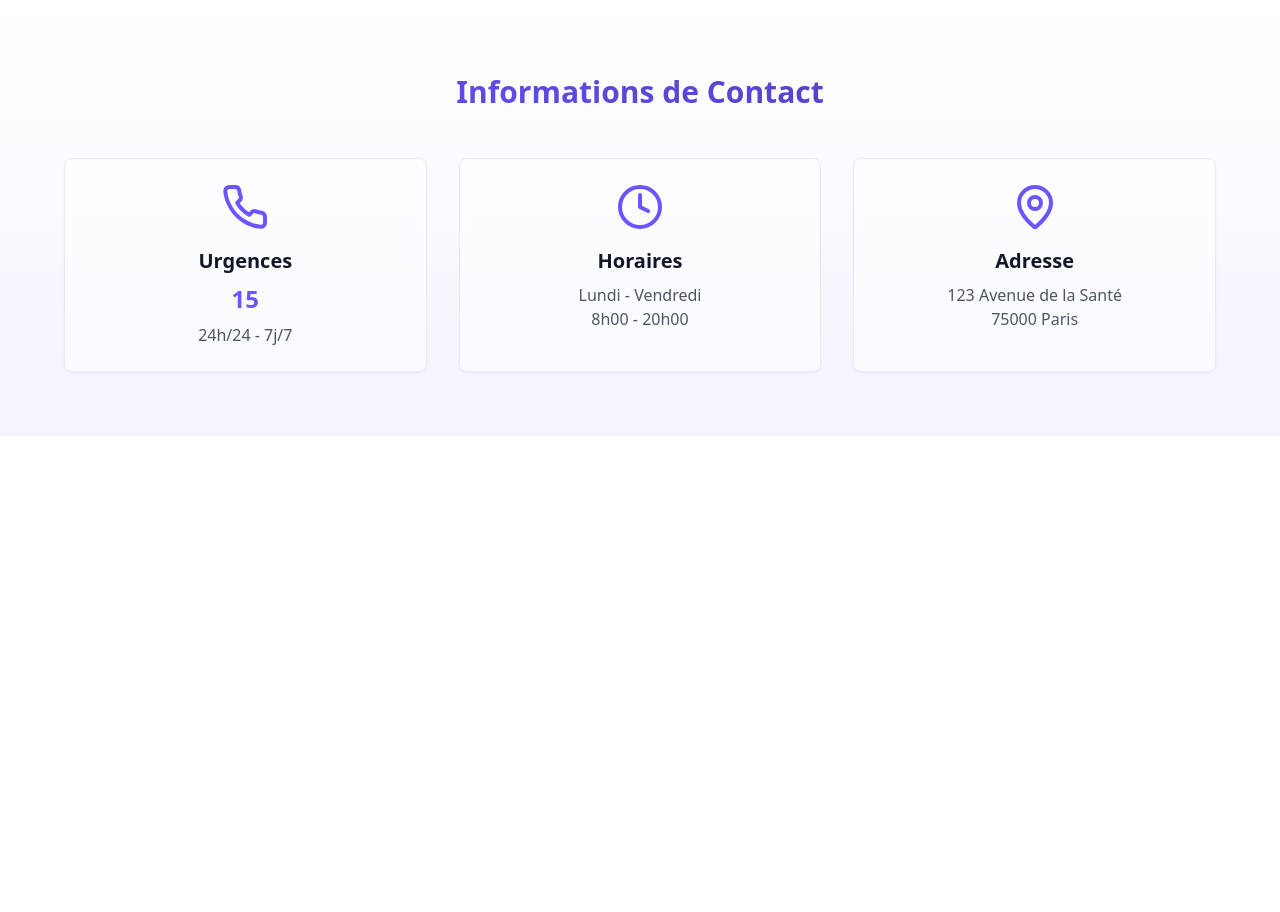
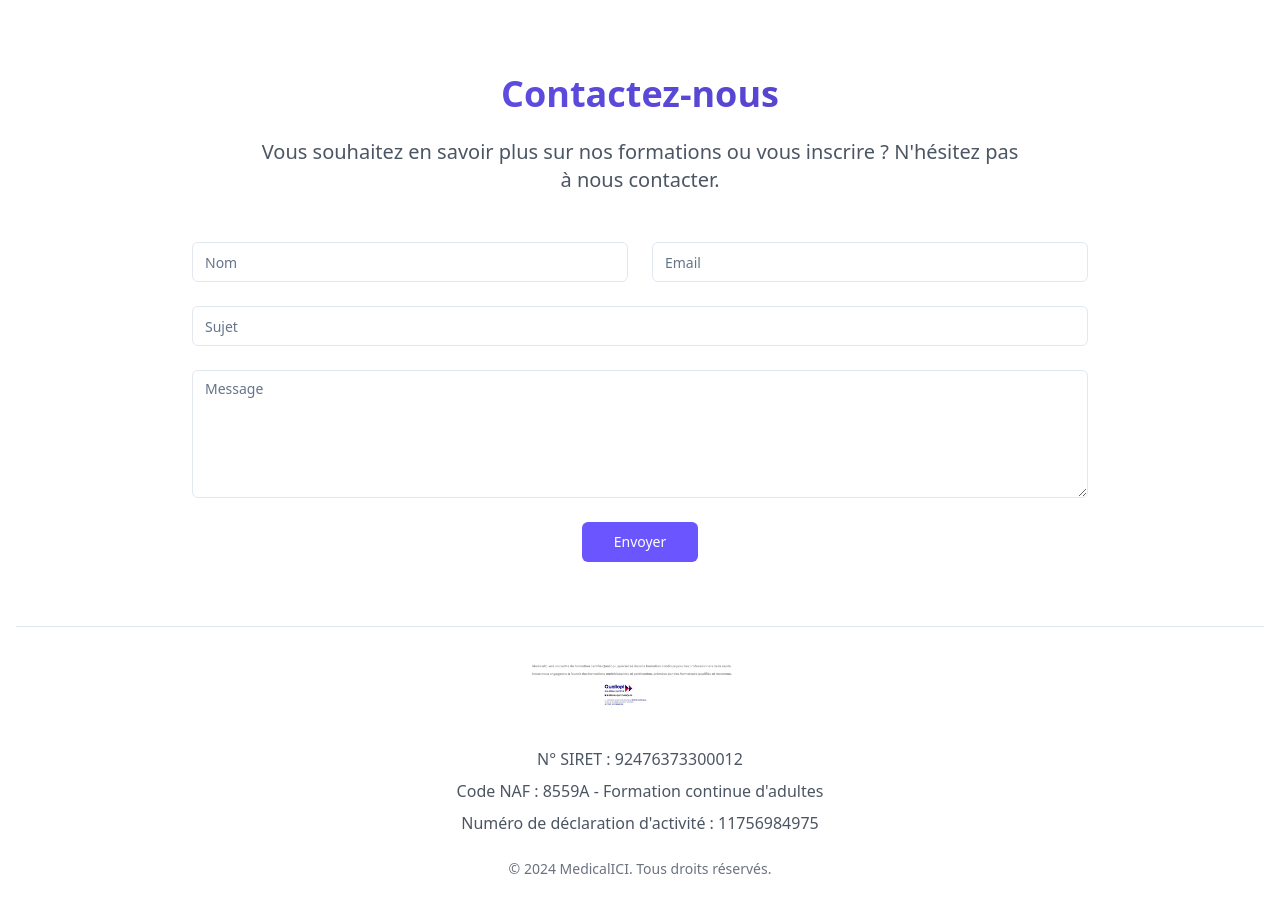
Before and after one commit to RREINMM/medicalici, a React (Vite) app: page / in a window 1280 px wide. Shown: the part 1660-2572 px from the top of the page. Before the commit the page ends 2096 px from the top, so only its background shows below. Built offline with nearby package versions, Linux system fonts and the light colour scheme.

Commit message:
Add footer information and logo
Updated the footer to include the following details:
- N° SIRET: 92476373300012
- Code NAF: 8559A - Formation continue d'adultes
- Numéro de déclaration d’activité: 11756984975

Also added the MedicalICI logo.
[skip gpt_engineer]

```diff
--- a/src/components/Contact.tsx
+++ b/src/components/Contact.tsx
@@ -1,35 +1,53 @@
-import { Phone, Clock, MapPin } from "lucide-react";
-import { Card } from "@/components/ui/card";
+import { Button } from "@/components/ui/button";
+import { Input } from "@/components/ui/input";
+import { Textarea } from "@/components/ui/textarea";
 
 export const Contact = () => {
   return (
-    <section className="bg-gradient-to-b from-white to-medical-50 py-16 px-4">
-      <div className="max-w-6xl mx-auto">
-        <h2 className="text-3xl font-bold text-center mb-12 bg-gradient-to-r from-medical-600 to-medical-800 bg-clip-text text-transparent">
-          Informations de Contact
-        </h2>
-        <div className="grid grid-cols-1 md:grid-cols-3 gap-8">
-          <Card className="p-6 text-center hover:shadow-xl transition-all duration-300 bg-white/50 backdrop-blur-sm border border-medical-100">
-            <Phone className="w-12 h-12 text-medical-600 mx-auto mb-4" />
-            <h3 className="font-semibold text-xl mb-2 text-gray-900">Urgences</h3>
-            <p className="text-2xl font-bold text-medical-600">15</p>
-            <p className="text-gray-600 mt-2">24h/24 - 7j/7</p>
-          </Card>
+    <section className="bg-white py-16">
+      <div className="container mx-auto px-4">
+        <div className="text-center mb-12">
+          <h2 className="text-4xl font-bold mb-6 bg-gradient-to-r from-medical-600 to-medical-800 bg-clip-text text-transparent">
+            Contactez-nous
+          </h2>
+          <p className="text-xl text-gray-600 max-w-3xl mx-auto">
+            Vous souhaitez en savoir plus sur nos formations ou vous inscrire ? N'hésitez pas à nous contacter.
+          </p>
+        </div>
 
-          <Card className="p-6 text-center hover:shadow-xl transition-all duration-300 bg-white/50 backdrop-blur-sm border border-medical-100">
-            <Clock className="w-12 h-12 text-medical-600 mx-auto mb-4" />
-            <h3 className="font-semibold text-xl mb-2 text-gray-900">Horaires</h3>
-            <p className="text-gray-600">Lundi - Vendredi</p>
-            <p className="text-gray-600">8h00 - 20h00</p>
-          </Card>
+        <div className="max-w-4xl mx-auto">
+          <form className="space-y-6">
+            <div className="grid grid-cols-1 md:grid-cols-2 gap-6">
+              <Input type="text" placeholder="Nom" />
+              <Input type="email" placeholder="Email" />
+            </div>
+            <Input type="text" placeholder="Sujet" />
+            <Textarea placeholder="Message" className="h-32" />
+            <div className="text-center">
+              <Button className="bg-medical-600 hover:bg-medical-700 text-white px-8 py-2">
+                Envoyer
+              </Button>
+            </div>
+          </form>
+        </div>
 
-          <Card className="p-6 text-center hover:shadow-xl transition-all duration-300 bg-white/50 backdrop-blur-sm border border-medical-100">
-            <MapPin className="w-12 h-12 text-medical-600 mx-auto mb-4" />
-            <h3 className="font-semibold text-xl mb-2 text-gray-900">Adresse</h3>
-            <p className="text-gray-600">123 Avenue de la Santé</p>
-            <p className="text-gray-600">75000 Paris</p>
-          </Card>
-        </div>
+        <footer className="mt-16 border-t pt-8">
+          <div className="flex flex-col items-center space-y-6">
+            <img
+              src="/lovable-uploads/4c6f8f6d-5a43-48f9-bf9c-4b92afcbf3f0.png"
+              alt="MedicalICI Logo"
+              className="h-16 w-auto"
+            />
+            <div className="text-center text-gray-600 space-y-2">
+              <p>N° SIRET : 92476373300012</p>
+              <p>Code NAF : 8559A - Formation continue d'adultes</p>
+              <p>Numéro de déclaration d'activité : 11756984975</p>
+            </div>
+            <div className="text-center text-gray-500 text-sm mt-4">
+              <p>© 2024 MedicalICI. Tous droits réservés.</p>
+            </div>
+          </div>
+        </footer>
       </div>
     </section>
   );
```
